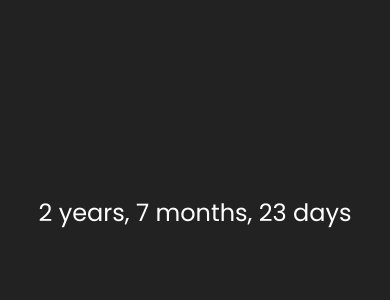
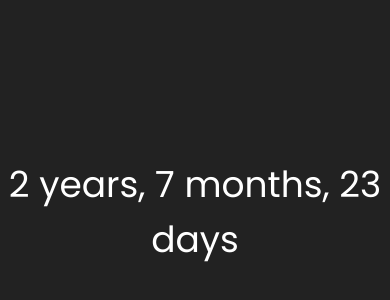
Before and after one commit to nanggigi1/countdown, a plain HTML site: page index.html in a window 390 px wide. Shown: the part 210-510 px from the top of the page. Drawn offline with Linux system fonts and the light colour scheme.

Commit message:
mobile break point

```diff
--- a/index.html
+++ b/index.html
@@ -1,4 +1,3 @@
-
 <!DOCTYPE html>
 <html>
 <head>
@@ -21,6 +20,11 @@
     #countdown {
       text-align: center;
       font-size: 24px;
+
+      /* Adjust font size for smaller screens */
+      @media (max-width: 768px) {
+        font-size: 36px;
+      }
     }
   </style>
 </head>
```
